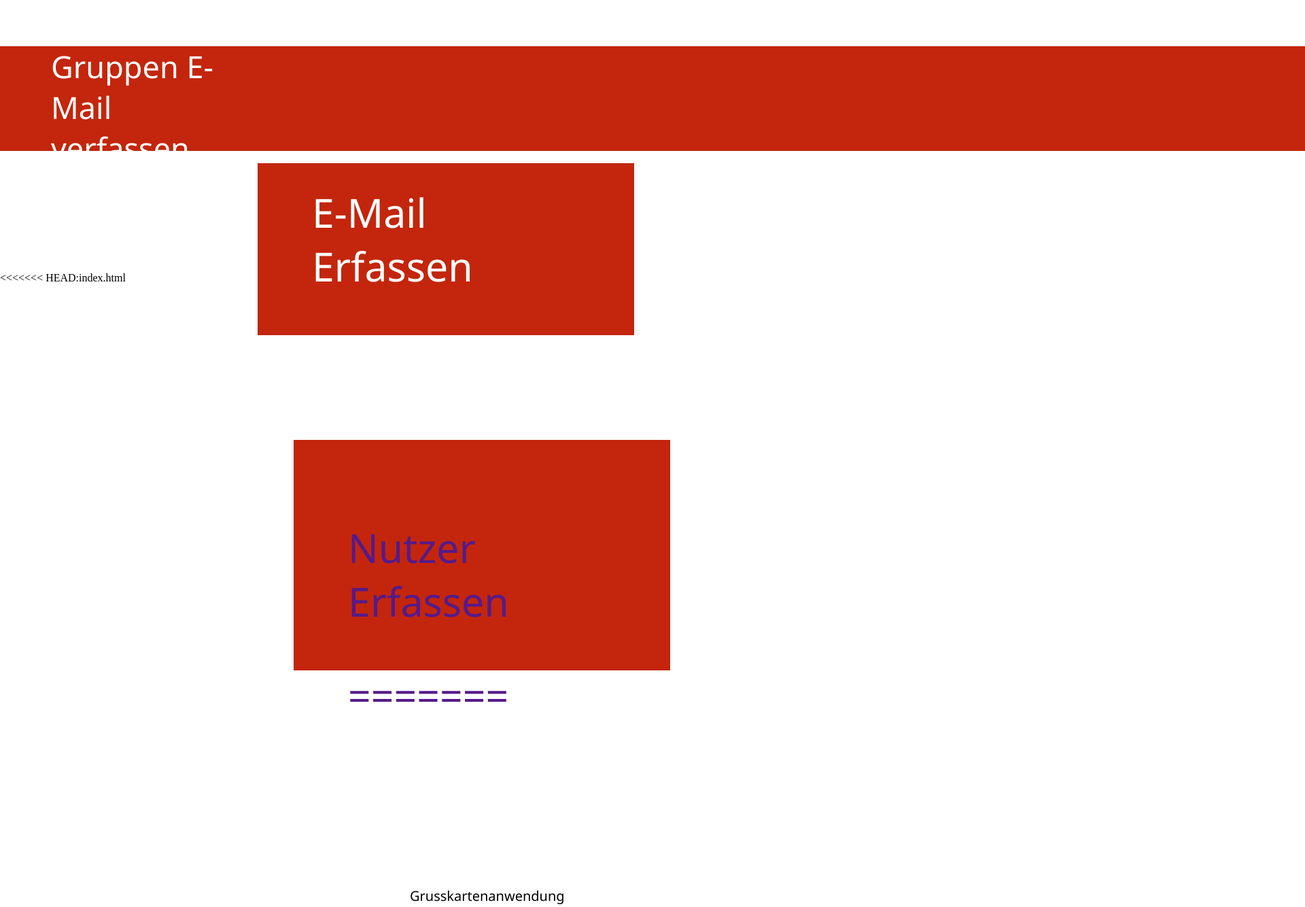
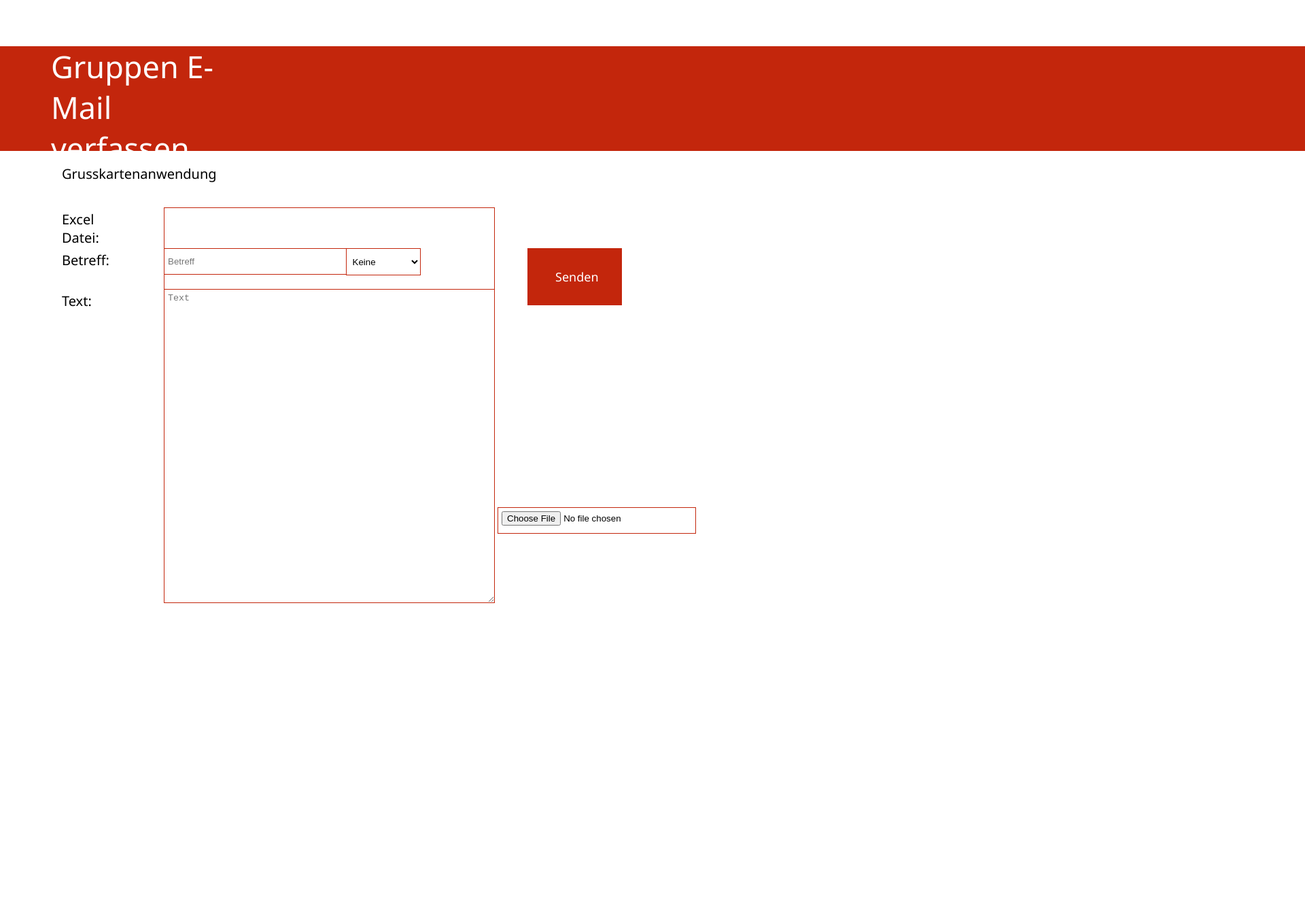
Before and after one commit to maxd2103/E-Mail-Programm, a plain HTML site: page HTML/gruppen-mail.html in a window 1280 px wide. Shown: the top 1334 px of the page at 68% size, 1920 px wide, since content can reach past the window. After the commit the page ends 891 px from the top, so only its background shows below. Drawn offline with Linux system fonts and the light colour scheme; files that its build step writes are made by us from their sources.

Commit message:
gruppen mail html dings

```diff
--- a/HTML/gruppen-mail.html
+++ b/HTML/gruppen-mail.html
@@ -4,31 +4,7 @@
         <meta charset="UTF-8">
         <meta http-equiv="X-UA-Compatible" content="IE=edge">
         <meta name="viewport" content="width=device-width, initial-scale=1.0">
-<<<<<<< HEAD:index.html
-        <title> Home </title>
-        <script></script>
-        <link rel="stylesheet" href="home.css">
-    </head>
 
-    <header>
-        <div>
-            <img class="logo-home" src="src/DHBW-Logo.png">
-        </div>
-    </header>
-
-    <body>
-        <div class="btn-left">
-            <a href="Erfassungsseite.html">
-                <div class="btn-text">
-                    <p>E-Mail Erfassen</p>
-                </div>
-            </a>
-        </div>
-        <div class="btn-right">
-            <a href="">
-                <div class="btn-right-text">
-                    <p>Nutzer Erfassen</p>
-=======
         <title>E-Mail Test</title>
         <script defer src="../JS/gruppen-mail.js"></script>
         <link rel="stylesheet" href="../CSS/gruppen-mail.css">
@@ -50,6 +26,8 @@
                         <p>Excel Datei:</p>
                     </div>
                     <div class="box-1">
+                        <textarea class="form-control" rows=35 cols=120 id="xlx_json"></textarea>
+                        <form enctype="multipart/form-data"></form>
                         <input id="upload" type=file  name="files[]" />
                     </div>
                     <div class="text-4">
@@ -66,6 +44,7 @@
                             <option value="bday">Geburtstag</option>
                         </select>
                     </div>
+
                     <div class="text-3">
                         <p>Text:</p>
                     </div>
@@ -75,7 +54,7 @@
                     <div class="box-4">
                         <button type="submit">Senden</button>
                     </div>
->>>>>>> 4c34b8ff6b42c82cd2b30f0b91c6caaf9ce58e80:HTML/gruppen-mail.html
+
                 </div>
             </a>
         </div>
```
